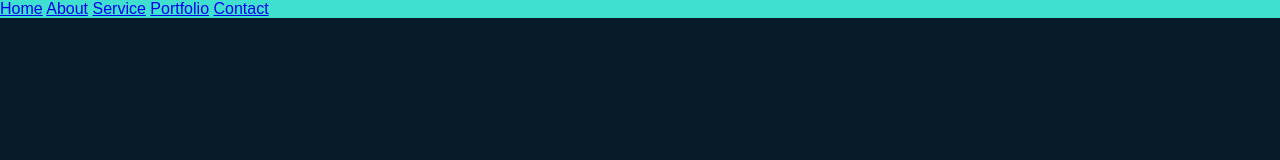
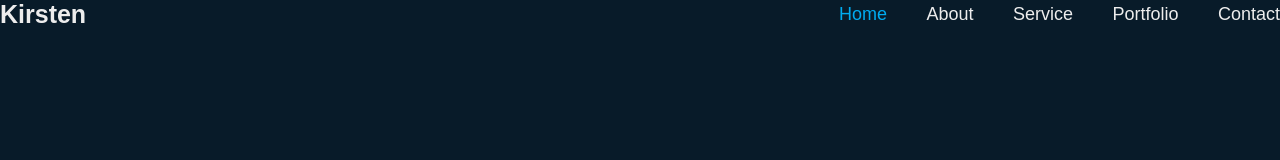
Before and after one commit to kibarke/professional-profile-remaster, a plain HTML site: page index.html in a window 1280 px wide. Drawn offline with Linux system fonts and the light colour scheme; a web font is replaced by a local one.

Commit message:
built navbar

```diff
--- a/assets/css/style.css
+++ b/assets/css/style.css
@@ -17,5 +17,29 @@ body {
     left: 0;
     width: 100%;
     padding: 20px 10;
-    background: turquoise;
+    background: transparent;
+    display: flex;
+    justify-content: space-between;
+    align-items: center;
+    z-index: 100;
 }
+
+.logo {
+    font-size: 25px;
+    color: #ededed;
+    text-decoration: none;
+    font-weight: 600;
+}
+
+.navbar a {
+    font-size: 18px;
+    color: #ededed;
+    text-decoration: none;
+    font-weight: 500;
+    margin-left: 35px;
+}
+
+.navbar a:hover,
+.navbar a.active {
+    color: #00abf0
+}
--- a/index.html
+++ b/index.html
@@ -9,10 +9,10 @@
 <body>
 
     <header class="header">
-        <a href="#" class="logo"></a>
+        <a href="#" class="logo">Kirsten</a>
 
         <nav class="navbar">
-            <a href="#">Home</a>
+            <a href="#" class="active">Home</a>
             <a href="#">About</a>
             <a href="#">Service</a>
             <a href="#">Portfolio</a>
```
